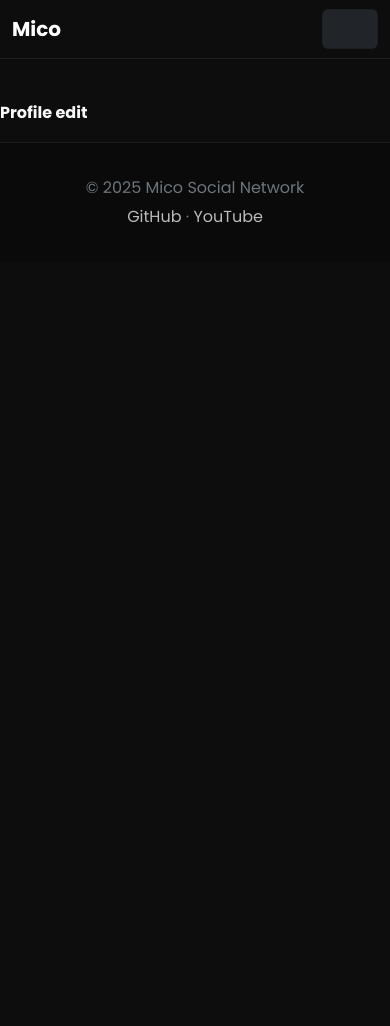
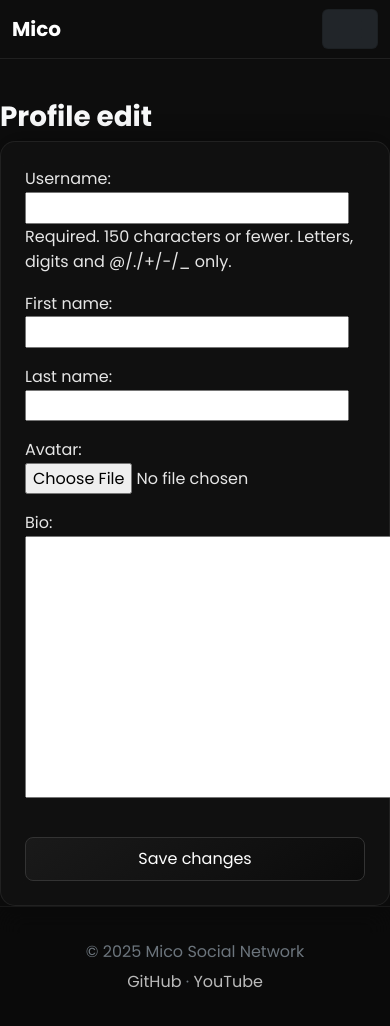
Before and after one commit to Mierial/mico-social-network, a Django app: template users/templates/users/edit_profile.html in a window 390 px wide; the page is wider, and only the part inside the window is pictured. Before the commit the page ends 223 px from the top of that part, so only its background shows below. Run offline with Django 5.2, Linux system fonts and the light colour scheme; the template is opened without the code that fills it: values that come from a table or form of the project are taken from there, others are empty; some libraries are stand-ins or nearby versions.

Commit message:
edit_profile

```diff
--- a/templates/base.html
+++ b/templates/base.html
@@ -121,7 +121,7 @@
                 <i class="bi bi-gear" style="color: white; font-size: 32px; margin: 5px;"></i>
             </a>
 
-            <a href="{% url 'users:profile' user.pk %}">
+            <a href="{% url 'users:profile' user.username %}">
                 <i class="bi bi-person-circle" style="color: white; font-size: 32px;"></i>
             </a>
 
--- a/users/forms.py
+++ b/users/forms.py
@@ -8,3 +8,8 @@ class RegisterForm(forms.ModelForm):
     class Meta:
         model = CustomUser
         fields = ['username', 'first_name', 'last_name', 'email', 'password', 'avatar', 'bio']
+
+class EditProfileForm(forms.ModelForm):
+    class Meta:
+        model = CustomUser
+        fields = ['username', 'first_name', 'last_name', 'avatar', 'bio']
--- a/users/templates/users/edit_profile.html
+++ b/users/templates/users/edit_profile.html
@@ -5,7 +5,13 @@
 {% block content %}
 
 <div>
-    <p class="text-light fw-bold"> Profile edit </p>
+    <h1 class="text-light fw-bold"> Profile edit </h1>
+    <div class="container col-md-6 glass-card p-4 mx-auto">
+      <form method = "post" enctype="multipart/form-data">
+        {% csrf_token %}
+        {{ form.as_p }}
+        <button type="submit" class="btn-accent w-100 mt-3">Save changes</button>
+        </form>
 </div>
 
 {% endblock %}
--- a/users/templates/users/members_list.html
+++ b/users/templates/users/members_list.html
@@ -24,7 +24,7 @@
             </div>
 
             <div class="col-auto pe-3">
-                <a href="{% url 'users:profile' user.pk %}" class="btn btn-outline-light btn-sm">View</a>
+                <a href="{% url 'users:profile' user.username %}" class="btn btn-outline-light btn-sm">View</a>
             </div>
 
         </div>
--- a/users/templates/users/profile_view.html
+++ b/users/templates/users/profile_view.html
@@ -3,7 +3,7 @@
 {% block content %}
 <div class="container col-md-6 glass-card p-4 mx-auto" style="position:relative;">
   <div class='d-flex align-items-start gap-4'>
-    <img src='{{ profile_user.avatar.url }}' alt="avatar"
+    <img src='{% if profile_user.avatar %}{{ profile_user.avatar.url }}{% else %}/media/avatars/default_avatar.jpg{% endif %}' alt="avatar"
     class="img-thumbnail",
     style='width: 150px; height: 150px; object-fit: cover;'>
 
@@ -29,13 +29,13 @@
     </form>
   </div>
   <div style="position:absolute; right:18px; bottom:18px;">
-    <form method='post', action="{% url 'users:following' profile_user.pk %}">
+    <form method='post', action="{% url 'users:following' profile_user.username %}">
       {% if request.user != profile_user  and not is_following %}
       {% csrf_token %}
       <button type="submit" class="btn-accent" style="padding:0.45rem 0.9rem;">Subscribe</button>
       {% endif %}
     </form>
-    <form method='post', action="{% url 'users:unfollowing' profile_user.pk %}">
+    <form method='post', action="{% url 'users:unfollowing' profile_user.username %}">
       {% if is_following %}
       {% csrf_token %}
         <button type="submit" class="btn-accent" style="padding:0.45rem 0.9rem;">Unfollow</button>
--- a/users/urls.py
+++ b/users/urls.py
@@ -8,14 +8,14 @@ from django.conf import settings
 app_name = 'users'
 
 urlpatterns = [
-    path('profile/user/<int:pk>/', views.profile_view, name='profile'),
+    path('profile/user/<str:username>/', views.profile_view, name='profile'),
     path('register/', views.register_view, name='register'),
     path('login/', views.login_view, name='login'),
-    path('profile/settings/', views.profile_settings, name="profile_edit"),
+    path('profile/edit/', views.profile_edit, name="profile_edit"),
     path('members/', views.members_list_view, name="members_list"),
     path('logout/', views.logout_view, name='logout'),
-    path('follow/<int:pk>', views.following, name='following'),
-    path('unfollow/<int:pk>', views.unfollowing, name='unfollowing'),
+    path('follow/<str:username>/', views.following, name='following'),
+    path('unfollow/<str:username>/', views.unfollowing, name='unfollowing'),
 ]
 
 urlpatterns += static(settings.MEDIA_URL, document_root=settings.MEDIA_ROOT)
```
Also changed, not shown: users/views.py (+21 -11 lines), media/avatars/default_avatar.jpg (added).
